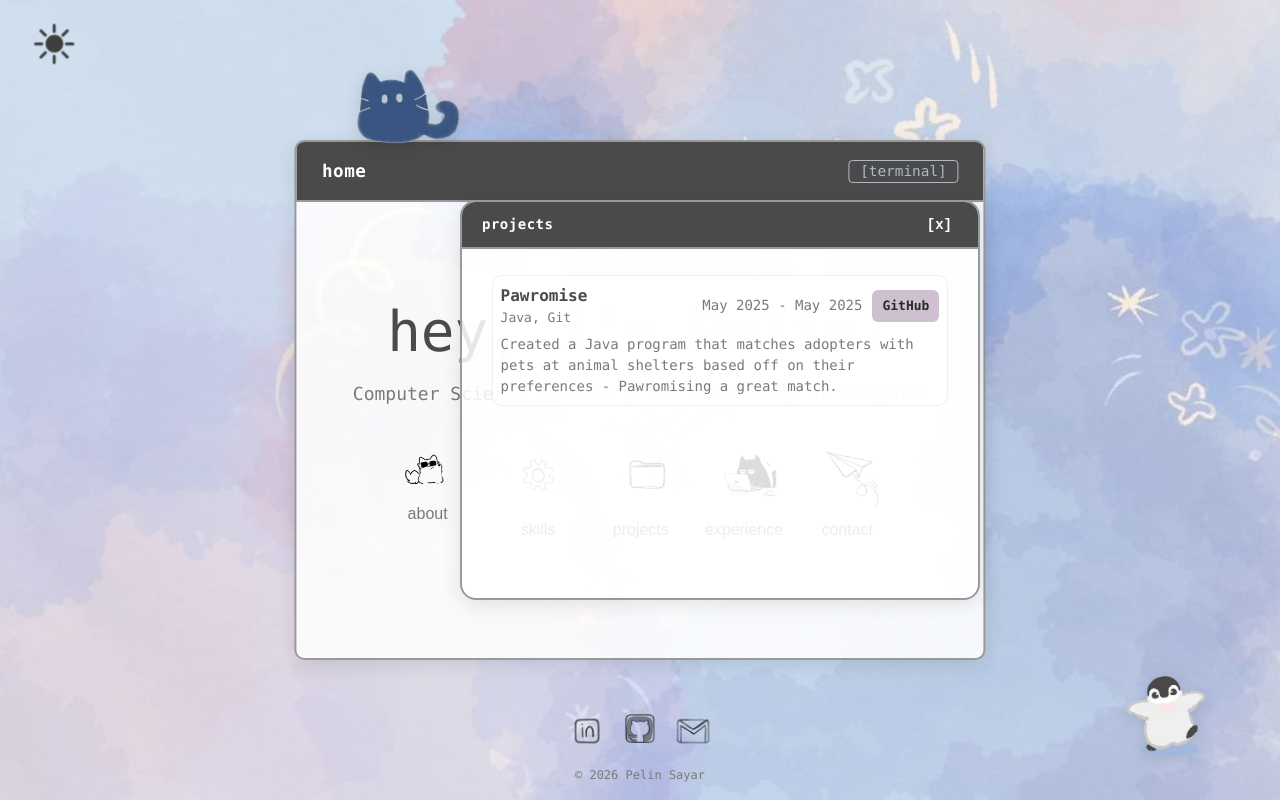
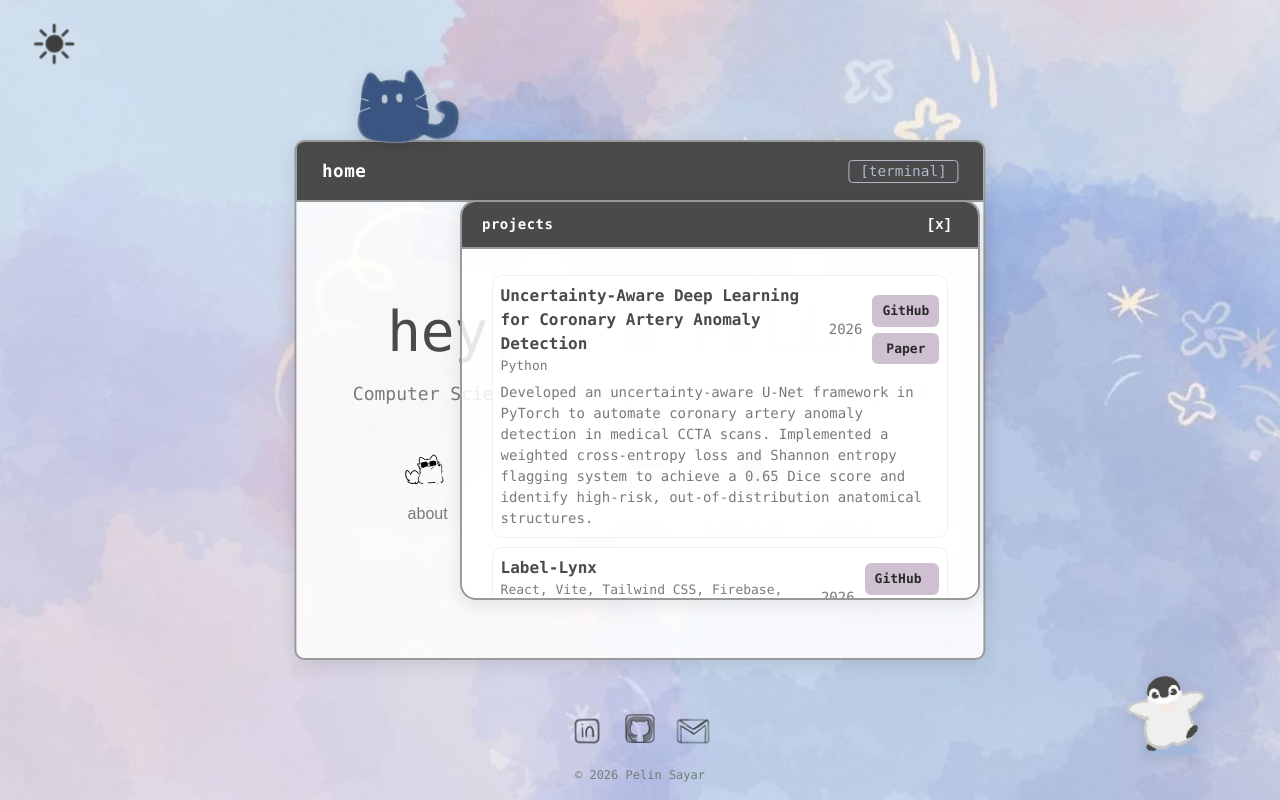
Before and after one commit to pelin-sayar/pelin-sayar.github.io, a React (Vite) app: page / in a window 1280 px wide. Both pictures are taken after a click on the button "projects". Built offline with nearby package versions, Linux system fonts and the light colour scheme.

Commit message:
updates to projects and experience

```diff
--- a/src/App.css
+++ b/src/App.css
@@ -514,6 +514,29 @@
   opacity: 0.9;
 }
 
+.project-buttons {
+  display: flex;
+  flex-direction: column;
+  gap: 6px;
+}
+
+.paper-btn,
+.devpost-btn {
+  background: #cfc0d1;
+  color: #2a2a2a;
+  padding: 6px 10px;
+  border-radius: 6px;
+  text-decoration: none;
+  font-weight: 600;
+  font-size: 13px;
+  text-align: center;
+}
+
+.paper-btn:hover,
+.devpost-btn:hover {
+  opacity: 0.9;
+}
+
 .project-desc {
   color: var(--text-secondary);
   font-size: clamp(13px, 1.2vw, 14px);
--- a/src/App.jsx
+++ b/src/App.jsx
@@ -30,20 +30,38 @@ const CLI_COMMANDS = {
   skills: `languages: Java, Python, JavaScript, SQL (PostgreSQL, SQLite), HTML/CSS, Lean4
 frameworks: React, Node.js, Django, ROS2, Tailwind CSS, JUnit
 developer tools: AWS, Git, Docker`,
-  projects: `Pawromise — Java, Git (May 2025 - May 2025)
+  projects: `1) Uncertainty-Aware Deep Learning for Coronary Artery Anomaly Detection — Python (2026)
+Developed an uncertainty-aware U-Net framework in PyTorch to automate coronary artery anomaly detection in medical CCTA scans. Implemented a weighted cross-entropy loss and Shannon entropy flagging system to achieve a 0.65 Dice score and identify high-risk, out-of-distribution anatomical structures.
+Repo: https://github.com/pelin-sayar/mri-anomaly-detection
+Paper: https://drive.google.com/file/d/1c01rbWlI-jZbGTqJpd6b56TJ7wgNVOEX/view?usp=sharing
+
+2) Label-Lynx — React, Vite, Tailwind CSS, Firebase, Gemini API (2026)
+Created an app that scans food labels, analyzes the ingredients using US, EU, and Asian food standards, and recommends better alternatives in the selected grocery store.
+Repo: https://github.com/pelin-sayar/GDSC-Hackathon-2026
+Devpost: https://devpost.com/software/label-lynx
+
+3) Picto-Pal — React, Vite, Tailwind CSS, Firebase, Gemini API (2026)
+Created an AI photography guide that uses Gemini 2.5 to analyze composition instantly and provide real-time expert advice for HooHacks 2026 Hackathon.
+Repo: https://github.com/pelin-sayar/hoohacks-2026
+Devpost: https://devpost.com/software/picto-pal
+
+4) Pawromise — Java, Git (2025)
 Created a Java program that matches adopters with pets at animal shelters based off on their preferences - Pawromising a great match.
 Repo: https://github.com/pelin-sayar/Pawromise`,
-  experience: `1) Software Engineering Intern — Soft Edit Skin (Feb. 2026 – April 2026) — Remote
+  experience: `1) Autonomous Vehicle Software Engineer — Cavalier Autonomous Racing (Mar. 2026 – Present) — Link Lab, UVA
+  - Working on vehicle dynamic and control anti-lock braking system and motion planning backup trajectory cost function.
+
+2) Software Engineering Intern — Soft Edit Skin (Feb. 2026 – April 2026) — Remote
   - Integrated AI-driven personalized meal planning and nutrient tracking, leveraging LLMs to translate visual physiological markers into actionable dietary recommendations.
 
-2) Undergraduate Research Assistant — UVA Engineering - Department of Computer Science (Feb. 2026 – Present) — Charlottesville, VA
+3) Undergraduate Research Assistant — UVA Engineering - Department of Computer Science (Feb. 2026 – Present) — Charlottesville, VA
   - Research on software modularity & concept-based architecture
 
-3) Software Engineer — theCourseForum (Sept. 2025 – Present) — Charlottesville, VA
+4) Software Engineer — theCourseForum (Sept. 2025 – Present) — Charlottesville, VA
   - Maintaining and adding new features to a website used by 20000+ students at the University of Virginia.
   - Designed and implemented a real-time autocomplete API and search feature optimizing query latency and improving content discoverability, using Django REST Framework and PostgreSQL full-text search.
 
-4) Computer Subteam — Mechatronics and Robotics Association at the University of Virginia (Sept. 2025 – Present) — Charlottesville, VA
+5) Computer Subteam — Mechatronics and Robotics Association at the University of Virginia (Sept. 2025 – Present) — Charlottesville, VA
   - NASA Lunabotics Competition
   - Enhanced April Tag recognition to improve robot autonomy using CV, Python, and ROS2.`,
   contact: `email: pelinsayar25@gmail.com
@@ -163,14 +181,6 @@ const LINKS = [
     { name: 'gmail', icon: mailIcon, url: 'mailto:pelinsayar25@gmail.com' },
 ]
 
-const FAQS = [
-  { q: 'what software do you use?', a: 'I mainly use Clip Studio Paint for illustrations and After Effects for animations.' },
-  { q: 'are your commissions open?', a: 'Commission status is updated on my Twitter! Check my pinned tweet for the latest info.' },
-  { q: "what's your setup?", a: 'I use a Wacom Cintiq 22 with a custom-built PC running Windows 11.' },
-  { q: 'where do you get your sound effects?', a: 'Most sound effects come from Freesound.org and some are recorded by me!' },
-  { q: 'can i use your work as my icon/dp/header?', a: 'Personal, non-commercial use is fine as long as you credit me. Please do not edit or claim as your own.' },
-]
-
 function AboutPanel() {
   return (
     <div className="about-content">
@@ -234,7 +244,7 @@ function FaqPanel() {
 
 function SkillsPanel() {
   const skills = [
-    { category: 'Languages', items: ['Java', 'Python', 'JavaScript', 'SQL (PostgreSQL, SQLite)', 'HTML/CSS', 'Lean4'] },
+    { category: 'Languages', items: ['Java', 'Python', 'JavaScript', 'C++', 'SQL (PostgreSQL, SQLite)', 'HTML/CSS', 'Lean4'] },
     { category: 'Frameworks', items: ['React', 'Node.js', 'Django', 'ROS2', 'Tailwind CSS', 'JUnit'] },
     { category: 'Developer Tools', items: ['AWS', 'Git', 'Docker'] },
   ]
@@ -257,10 +267,39 @@ function SkillsPanel() {
 function ProjectsPanel() {
   const projects = [
     {
+      name: 'Uncertainty-Aware Deep Learning for Coronary Artery Anomaly Detection',
+      tech: 'Python',
+      period: '2026',
+      desc: 'Developed an uncertainty-aware U-Net framework in PyTorch to automate coronary artery anomaly detection in medical CCTA scans. Implemented a weighted cross-entropy loss and Shannon entropy flagging system to achieve a 0.65 Dice score and identify high-risk, out-of-distribution anatomical structures.',
+      devpost: null,
+      research: 'https://drive.google.com/file/d/1c01rbWlI-jZbGTqJpd6b56TJ7wgNVOEX/view?usp=sharing',
+      repo: 'https://github.com/pelin-sayar/mri-anomaly-detection',
+    },
+    {
+      name: 'Label-Lynx',
+      tech: 'React, Vite, Tailwind CSS, Firebase, Gemini API, Javascript, HTML/CSS, Git, Datasets',
+      period: '2026',
+      desc: 'Created an app that scans food labels, analyzes the ingredients using US, EU, and Asian food standards, and recommends better alternatives in the selected grocery store.',
+      devpost: 'https://devpost.com/software/label-lynx',
+      research: null,
+      repo: 'https://github.com/pelin-sayar/GDSC-Hackathon-2026',
+    },
+    {
+      name: 'Picto-Pal',
+      tech: 'React, Vite, Tailwind CSS, Firebase, Gemini API, Javascript, HTML/CSS, Git',
+      period: '2026',
+      desc: 'Created an AI photography guide that uses Gemini 2.5 to analyze composition instantly and provide real-time expert advice for HooHacks 2026 Hackathon.',
+      devpost: 'https://devpost.com/software/picto-pal',
+      research: null,
+      repo: 'https://github.com/pelin-sayar/hoohacks-2026',
+    },
+    {
       name: 'Pawromise',
       tech: 'Java, Git',
-      period: 'May 2025 - May 2025',
+      period: '2025',
       desc: 'Created a Java program that matches adopters with pets at animal shelters based off on their preferences - Pawromising a great match.',
+      devpost: null,
+      research: null,
       repo: 'https://github.com/pelin-sayar/Pawromise',
     },
   ]
@@ -277,6 +316,7 @@ function ProjectsPanel() {
               </div>
               <div className="project-right">
                 <div className="project-period">{proj.period}</div>
+                <div className="project-buttons">
                   <a
                     className="github-btn"
                     href={proj.repo}
@@ -285,6 +325,27 @@ function ProjectsPanel() {
                   >
                     GitHub
                   </a>
+                  {proj.research && (
+                    <a
+                      className="paper-btn"
+                      href={proj.research}
+                      target="_blank"
+                      rel="noopener noreferrer"
+                    >
+                      Paper
+                    </a>
+                  )}
+                  {proj.devpost && (
+                    <a
+                      className="devpost-btn"
+                      href={proj.devpost}
+                      target="_blank"
+                      rel="noopener noreferrer"
+                    >
+                      Devpost
+                    </a>
+                  )}
+                </div>
               </div>
             </div>
             <div className="project-desc">{proj.desc}</div>
@@ -297,6 +358,15 @@ function ProjectsPanel() {
 
 function ExperiencePanel() {
   const experiences = [
+    {
+      role: 'Autonomous Vehicle Software Engineer ',
+      company: 'Cavalier Autonomous Racing ',
+      period: 'Mar. 2026 – Present',
+      location: 'Link Lab, UVA',
+      details: [
+        'Working on vehicle dynamic and control anti-lock braking system and motion planning backup trajectory cost function.'
+      ],
+    },
     {
       role: 'Software Engineering Intern',
       company: 'Soft Edit Skin',
```
Lines whose indentation alone changed are shown as unchanged.
